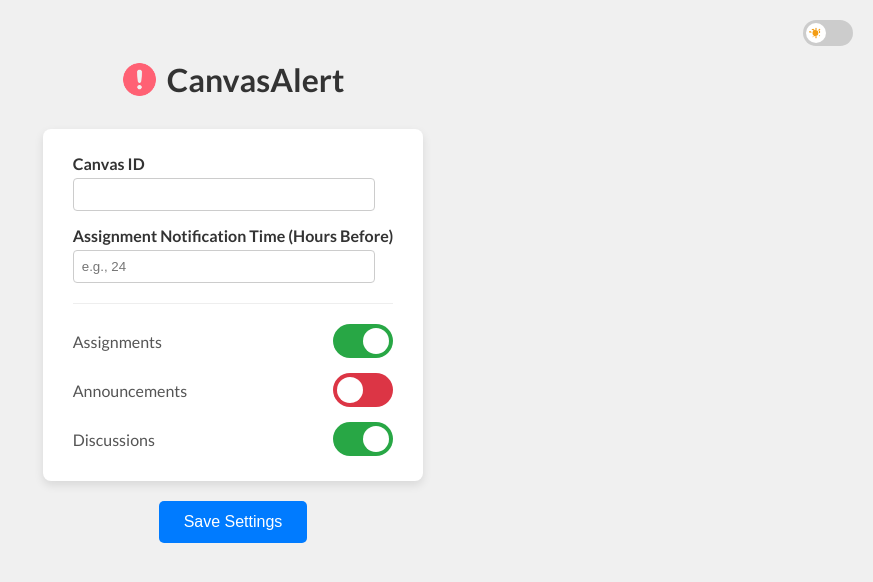
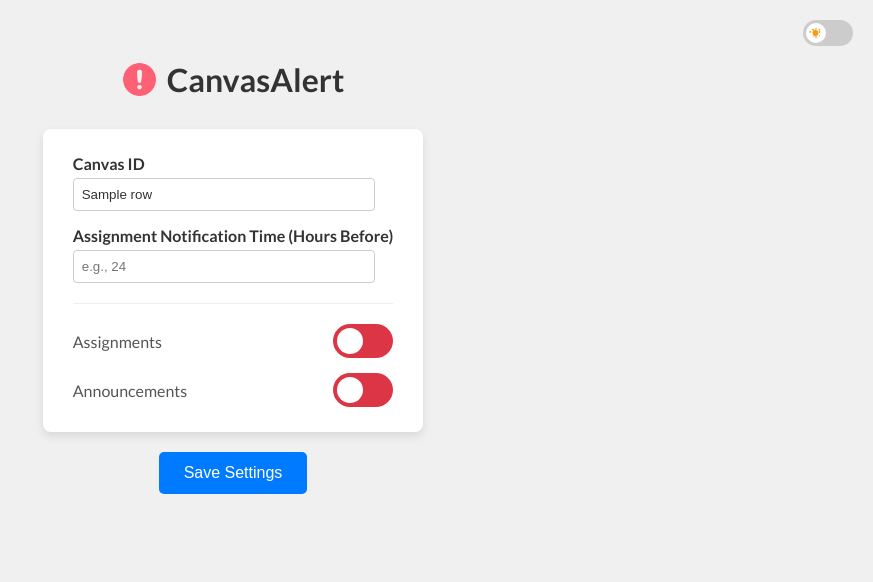
Before and after one commit to RedLeafe/CanvasAlert, a Flask app: template templates/index.html in a window 1280 px wide. Shown: the top 582 px of the page, without its empty margins (407-1280 px from the left). Run offline with Flask 3, Linux system fonts and the light colour scheme; the template is opened without the code that fills it: most values are stand-ins (such as "Sample title", 1, 10 or a date in 2020); parts of the project's set-up code (start-up, migrations or seed data) failed here and were passed over.

Commit message:
adding functionality for announcements and keep state on index.html user choices

```diff
--- a/app.py
+++ b/app.py
@@ -32,10 +32,12 @@ if HAS_DB:
 @app.route('/')
 def hello_world():
    user = session.get("user")
+   row = db.getRow(user.get('id')) if user else None
+
    if not user:
        # Redirect to Discord OAuth if not logged in
       return redirect(make_OAuth2_url("{}"))
-   return render_template('index.html', user=user)
+   return render_template('index.html', row=row)
 
 
 def make_redirect(target: str):
--- a/templates/index.html
+++ b/templates/index.html
@@ -188,34 +188,28 @@
             <div class="toggle-container">
                 <div class="form-group">
                     <label for="canvas_id">Canvas ID</label>
-                    <input type="text" id="canvas_id" name="canvas_id">
+                    <input type="text" id="canvas_id" name="canvas_id" value="{{ row[1] }}">
                 </div>
                 <div class="form-group">
                     <label for="assignment_time">Assignment Notification Time (Hours Before)</label>
-                    <input type="number" id="assignment_time" name="assignment_time" placeholder="e.g., 24" min="1">
+                    <input type="number" id="assignment_time" name="assignment_time" placeholder="e.g., 24" min="1" value="{{ row[3] }}">
                 </div>
                 <hr>
                 <div class="toggle-item">
                     <span class="label-text">Assignments</span>
                     <label class="toggle-switch">
-                        <input type="checkbox" name="assignments_toggle" value="on" checked>
+                        <input type="checkbox" name="assignments_toggle" value="on" {% if row[2] %}checked{% endif %}>
                         <span class="slider round"></span>
                     </label>
                 </div>
                 <div class="toggle-item">
                     <span class="label-text">Announcements</span>
                     <label class="toggle-switch">
-                        <input type="checkbox" name="announcements_toggle" value="on">
+                        <input type="checkbox" name="announcements_toggle" value="on" {% if row[5] %}checked{% endif %}>
                         <span class="slider round"></span>
                     </label>
                 </div>
-                <div class="toggle-item">
-                    <span class="label-text">Discussions</span>
-                    <label class="toggle-switch">
-                        <input type="checkbox" name="discussions_toggle" value="on" checked>
-                        <span class="slider round"></span>
-                    </label>
-                </div>
+
             </div>
         </div>
         <div class="submit-container" style="text-align: center; margin-top: 20px; margin-bottom: 40px;">
```
Also changed, not shown: canvas_api.py (+14 -0 lines), main.py (+44 -28 lines).
